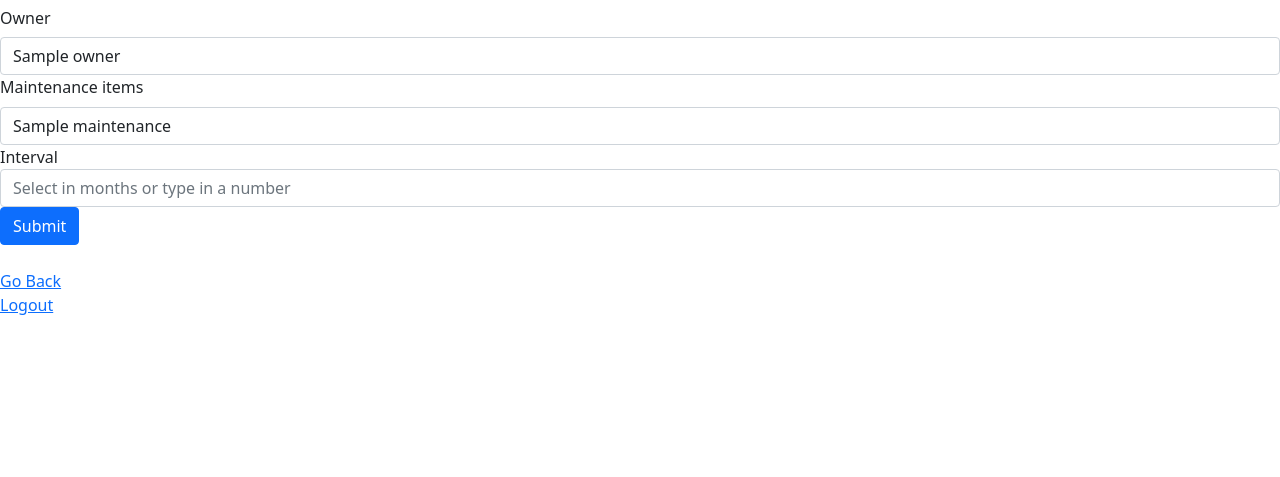
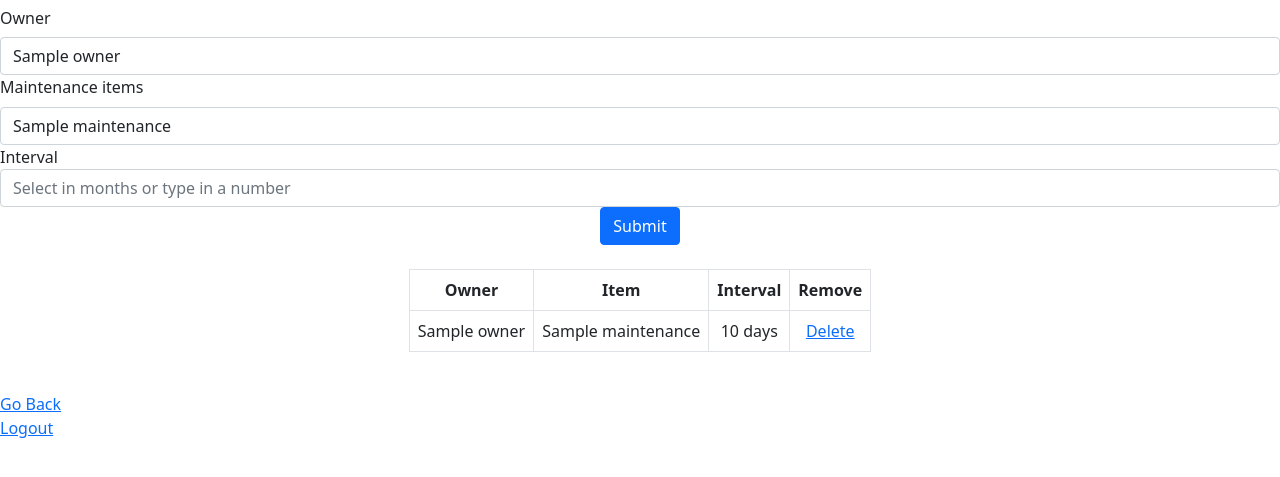
Before and after one commit to GaryAngarita/maintenance_scheduler, a Django app: template sched_maint/sched_maint_app/templates/update.html in a window 1280 px wide. Shown: the part 225-702 px from the top of the page. Run offline with Django 3.2, Linux system fonts and the light colour scheme; the template is opened without the code that fills it: most values are stand-ins (such as "Sample title", 1, 10 or a date in 2020); parts of the project's set-up code (start-up, migrations or seed data) failed here and were passed over.

Commit message:
cosmetic updates

```diff
--- a/sched_maint/sched_maint_app/static/css/homepage.css
+++ b/sched_maint/sched_maint_app/static/css/homepage.css
@@ -1,21 +1,6 @@
-.skills{
-    display: flex;
-    place-content: center;
-
-}
-.skills ul{
-    /* padding-bottom: 0px; */
-    margin: 0px;
-}
-.skills1{
-    display: inline-block;
-    width: 250px;
-    place-content: center;
-    height: fit-content;
-}
-.skills li{
-    padding-bottom: 5px;
-    font-size:medium;
+.btn-primary{
+    margin-left: auto;
+    margin-right: auto;
 }
 
 table{
--- a/sched_maint/sched_maint_app/templates/homepage.html
+++ b/sched_maint/sched_maint_app/templates/homepage.html
@@ -51,10 +51,12 @@
                 <option value="270">Nine months</option>
                 <option value="365">Twelve months</option>
             </datalist>
-            <button type="submit" class="btn btn-primary">Submit</button>
-
+            <div class="d-grid gap-2 col-6 mx-auto">
+                <button class="btn btn-primary" type="submit">Submit</button>
+            </div>
         </form>
     </div>
+    <br>
     {% if user.user_insts.all %}
     <div id="complete">
         <table style="width:auto" class="table table-bordered">
--- a/sched_maint/sched_maint_app/templates/update.html
+++ b/sched_maint/sched_maint_app/templates/update.html
@@ -53,11 +53,29 @@
                 <option value="270">Nine months</option>
                 <option value="365">Twelve months</option>
             </datalist>
-            <button type="submit" class="btn btn-primary">Submit</button>
-
+            <div class="d-grid gap-2 col-6 mx-auto">
+                <button class="btn btn-primary" type="submit">Submit</button>
+            </div>
         </form>
     </div>
     <br>
+    <div id="complete">
+        <table style="width:auto" class="table table-bordered">
+            <tr>
+                <th>Owner</th>
+                <th>Item</th>
+                <th>Interval</th>
+                <th>Remove</th>
+            </tr>
+            <tr>
+                <td>{{instance.owner}}</td>
+                <td>{{instance.maintenance}}</td>
+                <td>{{instance.interval}} days</td>
+                <td><a href="/delete/{{instance.id}}">Delete</a></td>
+            </tr>
+        </table>
+        <br>
+    </div>
     <a href="/start_maint/{{user.id}}">Go Back</a>
     <div id="logout">
         <a href="/logout">Logout</a>
```
Also changed, not shown: sched_maint/db.sqlite3.
